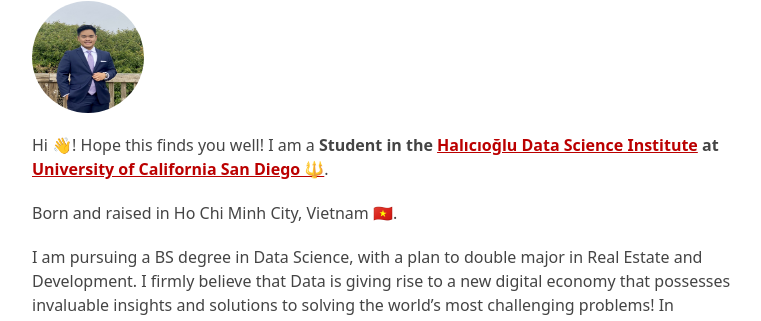
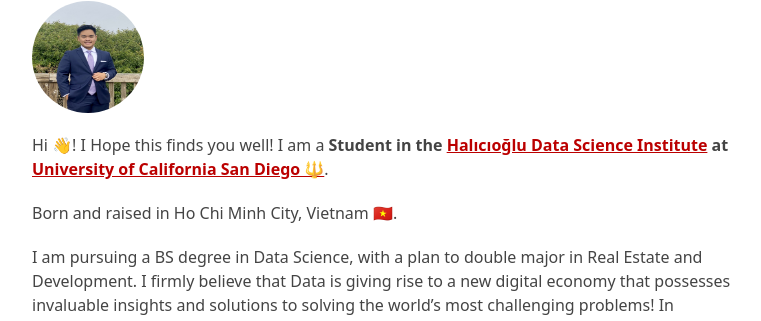
Before and after one commit to pndang/pndang.github.io, a Jekyll site: the page built from index.md, in a window 1280 px wide. Shown: the part 216-537 px from the top of the page, without its empty margins (258-1019 px from the left). Built offline with Jekyll 4.4.1, drawn with Linux system fonts in a browser that asks for light colours.

Commit message:
Save my work

```diff
--- a/index.md
+++ b/index.md
@@ -1,6 +1,6 @@
 ---
 ---
-Hi 👋! Hope this finds you well! I am a **Student in the [Halıcıoğlu Data Science Institute](https://datascience.ucsd.edu) at [University of California San Diego 🔱](https://www.ucsd.edu)**.
+Hi 👋! I Hope this finds you well! I am a **Student in the [Halıcıoğlu Data Science Institute](https://datascience.ucsd.edu) at [University of California San Diego 🔱](https://www.ucsd.edu)**.
 
 Born and raised in Ho Chi Minh City, Vietnam 🇻🇳.
 
```
